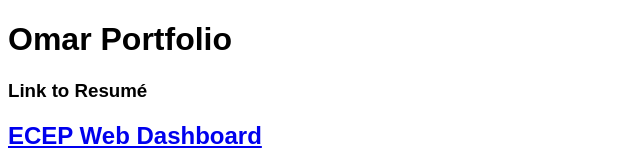
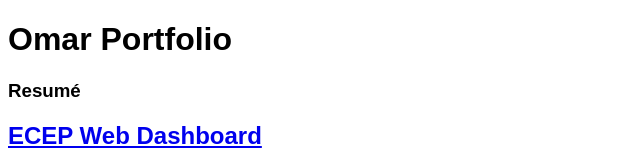
Before and after one commit to omaroaalj/Portfolio, a plain HTML site: page index.html in a window 1280 px wide. Shown: the top 167 px of the page, without its empty margins (0-640 px from the left). Drawn offline with Linux system fonts and the light colour scheme.

Commit message:
Change Resume link title

```diff
--- a/index.html
+++ b/index.html
@@ -7,7 +7,7 @@
     </head>
     <body>
         <h1>Omar Portfolio</h1>
-        <h3>Link to Resumé</h3>
+        <h3>Resumé</h3>
         <h2><a href="https://github.com/omaroaalj/Utah-CS" target="_blank">ECEP Web Dashboard</a></h2>
         <p>
 
```
